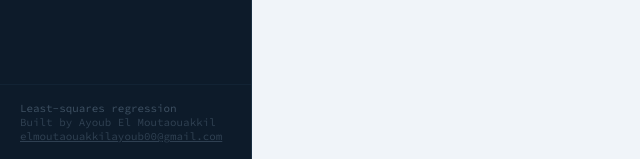
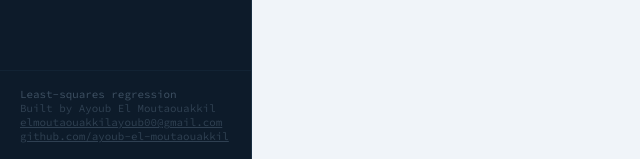
Before and after one commit to ayoub-el-moutaouakkil/Polynomial-Curve-Fitting-Tool, a website built with Vite: page index.html in a window 1280 px wide. Shown: the part 641-800 px from the top of the page, 0-640 px from the left. Built offline with nearby package versions, Linux system fonts and the light colour scheme.

Commit message:
[Feat] change readme copyright section

```diff
--- a/index.html
+++ b/index.html
@@ -53,7 +53,8 @@
         <div class="sidebar-footer">
           Least-squares regression<br/>
           <span style="opacity:0.7">Built by Ayoub El Moutaouakkil</span><br/>
-          <a href="mailto:elmoutaouakkilayoub00@gmail.com" style="color:inherit;opacity:0.7;text-decoration:underline;">elmoutaouakkilayoub00@gmail.com</a>
+          <a href="mailto:elmoutaouakkilayoub00@gmail.com" style="color:inherit;opacity:0.7;text-decoration:underline;">elmoutaouakkilayoub00@gmail.com</a><br/>
+          <a href="https://github.com/ayoub-el-moutaouakkil" target="_blank" rel="noopener" style="color:inherit;opacity:0.7;text-decoration:underline;">github.com/ayoub-el-moutaouakkil</a>
         </div>
       </aside>
 
```
Also changed, not shown: README.md, 1 other file.
